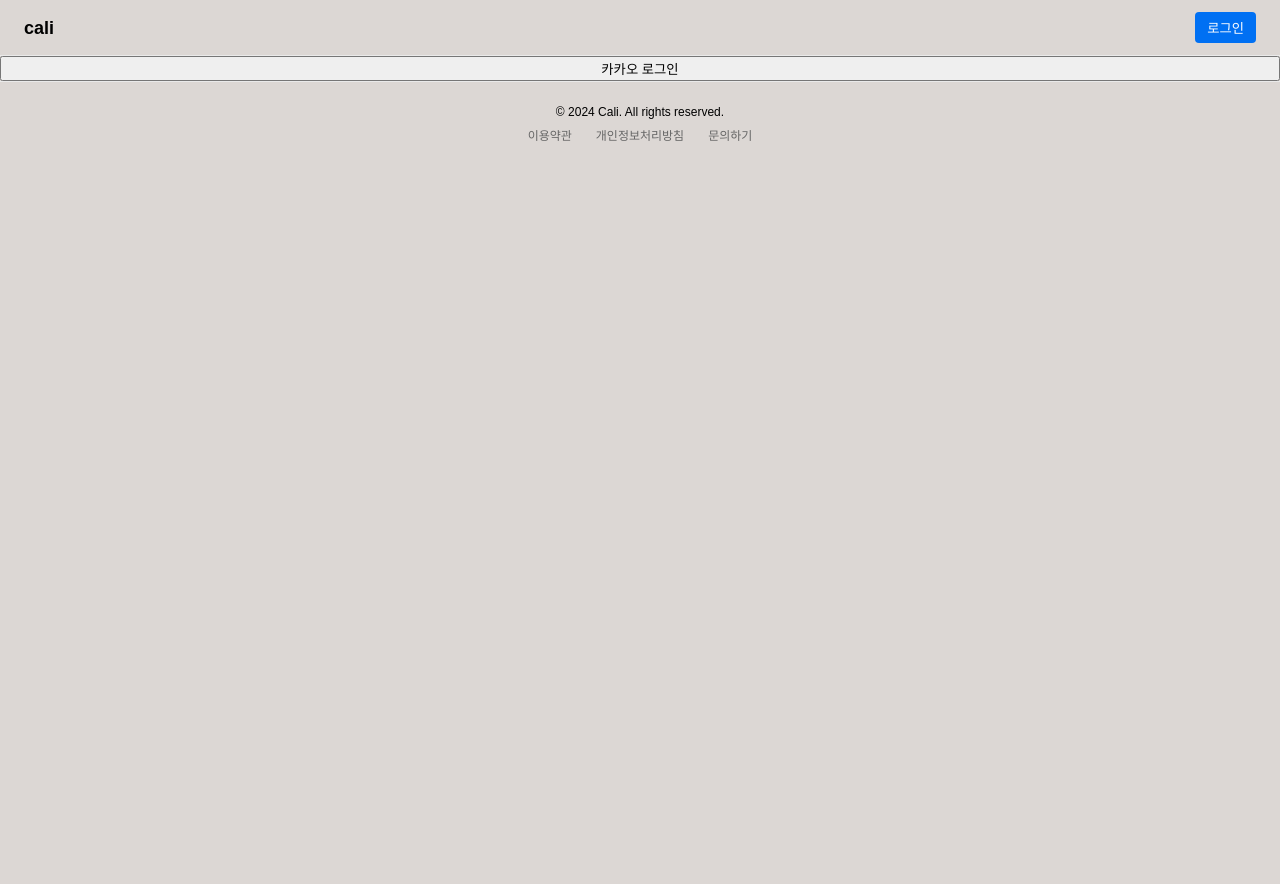
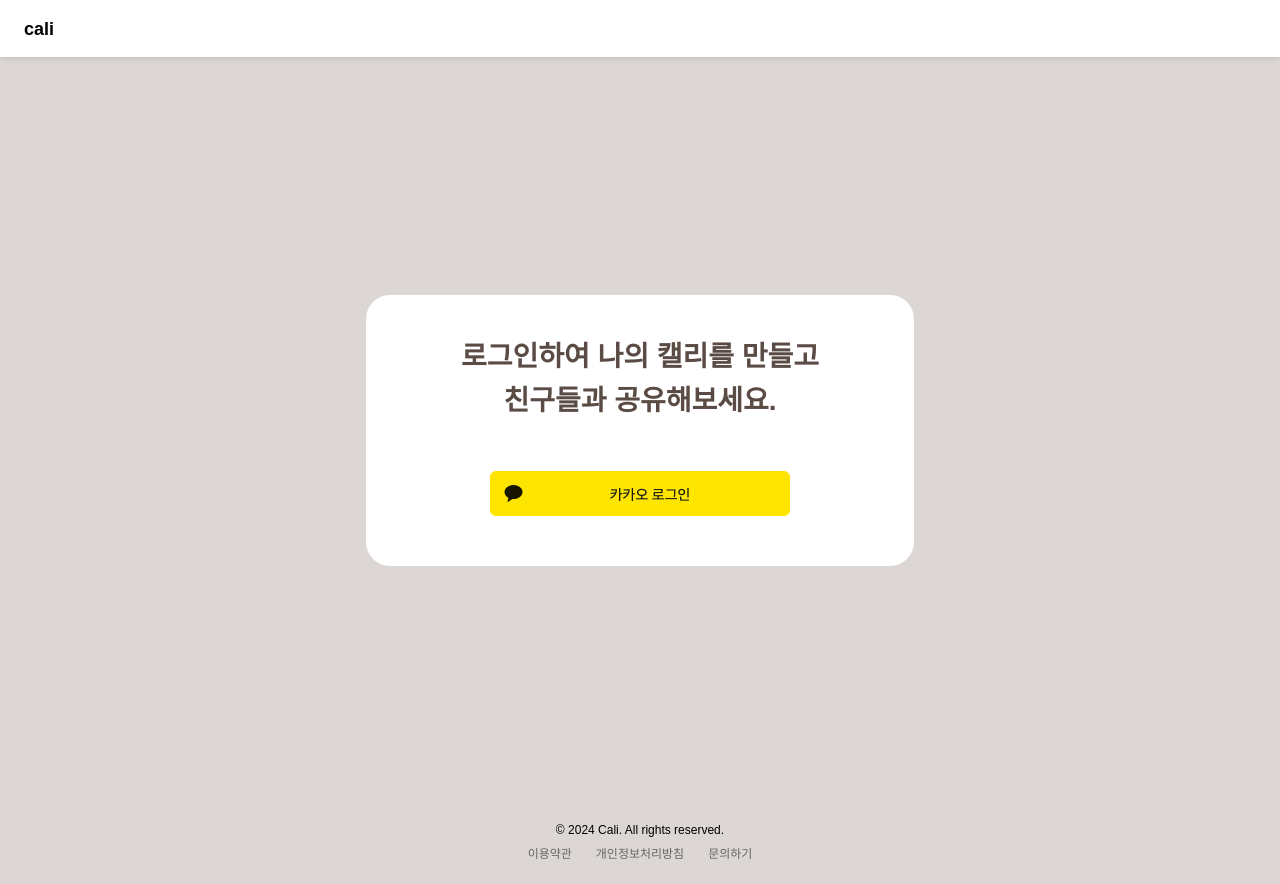
Before and after one commit to team-myadvent/cali-client, a Next.js app: page /login in a window 1280 px wide. Before the commit the page ends 800 px from the top, so only its background shows below. Built offline with nearby package versions, Linux system fonts and the light colour scheme; no server answers.

Commit message:
feat: Implement Login page design

```diff
--- a/src/components/Layout/Layout.tsx
+++ b/src/components/Layout/Layout.tsx
@@ -1,6 +1,8 @@
 import { useAuth } from "@/hooks/useAuth";
 import styled from "@emotion/styled";
 import { useRouter } from "next/router";
+import Button from "../common/Button";
+import { colors } from "@/styles/colors";
 
 interface LayoutProps {
   children: React.ReactNode;
@@ -9,6 +11,7 @@ interface LayoutProps {
 const Layout = ({ children }: LayoutProps) => {
   const { isAuthenticated, user, logout } = useAuth();
   const router = useRouter();
+  const isLoginPage = router.pathname === "/login";
 
   const handleLoginClick = () => {
     router.push("/login");
@@ -26,6 +29,7 @@ const Layout = ({ children }: LayoutProps) => {
     <Container>
       <Header>
         <Logo onClick={handleLogoClick}>cali</Logo>
+        {!isLoginPage && (
           <ProfileSection>
             {isAuthenticated ? (
               <UserProfile>
@@ -35,9 +39,12 @@ const Layout = ({ children }: LayoutProps) => {
                 <LoginButton onClick={logout}>로그아웃</LoginButton>
               </UserProfile>
             ) : (
-            <LoginButton onClick={handleLoginClick}>로그인</LoginButton>
+              <Button variant="export" onClick={handleLoginClick}>
+                로그인
+              </Button>
             )}
           </ProfileSection>
+        )}
       </Header>
 
       {children}
@@ -59,16 +66,24 @@ const Layout = ({ children }: LayoutProps) => {
 export default Layout;
 
 const Container = styled.div`
-  min-height: 100vh;
+  padding-top: 60px;
+  min-height: calc(100vh - 60px);
   display: flex;
   flex-direction: column;
 `;
 const Header = styled.header`
+  position: fixed;
+  top: 0;
+  left: 0;
+  right: 0;
+  height: 48px;
   display: flex;
   justify-content: space-between;
   align-items: center;
-  padding: 1rem 2rem;
-  border-bottom: 1px solid #eaeaea;
+  padding: 0.375rem 2rem;
+  background-color: white;
+  z-index: 1000;
+  box-shadow: 0 2px 4px rgba(0, 0, 0, 0.1);
 `;
 
 const Logo = styled.div`
@@ -97,7 +112,6 @@ const LoginButton = styled.button`
 
 const Footer = styled.footer`
   padding: 2rem;
-  border-top: 1px solid #eaeaea;
 `;
 
 const FooterContent = styled.div`
@@ -128,5 +142,5 @@ const UserProfile = styled.div`
 
 const UserNickname = styled.span`
   font-weight: 500;
-  color: white;
+  color: ${colors.brown[5]};
 `;
--- a/src/pages/login/index.tsx
+++ b/src/pages/login/index.tsx
@@ -1,4 +1,7 @@
 import Layout from "@/components/Layout/Layout";
+import styled from "@emotion/styled";
+import { Text } from "@/components/common/Text";
+import Image from "next/image";
 
 const redirectUri = process.env.NEXT_PUBLIC_KAKAO_REDIRECT_URI!;
 const scope = ["account_email", "gender", "age_range", "birthday"].join(",");
@@ -26,10 +29,51 @@ const Login = () => {
 
   return (
     <Layout>
-      {/* TODO : 로그인 버튼 변경예정 */}
-      <button onClick={handleKakaoLogin}>카카오 로그인</button>
+      <LoginContainer>
+        <ContentWrapper>
+          <Text variant="heading" color="brown.5">
+            로그인하여 나의 캘리를 만들고
+          </Text>
+          <Text variant="heading" color="brown.5">
+            친구들과 공유해보세요.
+          </Text>
+          {/* TODO : 이미지에서 컴포넌트 구현으로 변경하기  */}
+          <div
+            style={{ cursor: "pointer", marginTop: "40px" }}
+            onClick={handleKakaoLogin}
+          >
+            <Image
+              src="/kakao_login.png"
+              alt="카카오 로고"
+              width={300}
+              height={45}
+            />
+          </div>
+        </ContentWrapper>
+      </LoginContainer>
     </Layout>
   );
 };
 
 export default Login;
+
+const LoginContainer = styled.div`
+  display: flex;
+  flex-direction: column;
+  align-items: center;
+  justify-content: center;
+  min-height: calc(100vh - 60px); // 헤더 높이만큼 빼기
+  padding: 0 20px;
+`;
+
+const ContentWrapper = styled.div`
+  background: white;
+  border-radius: 24px;
+  padding: 48px 24px;
+  width: 100%;
+  max-width: 500px;
+  display: flex;
+  flex-direction: column;
+  align-items: center;
+  gap: 16px;
+`;
```
Also changed, not shown: public/kakao_login.png (added). Lines whose indentation alone changed are shown as unchanged.
